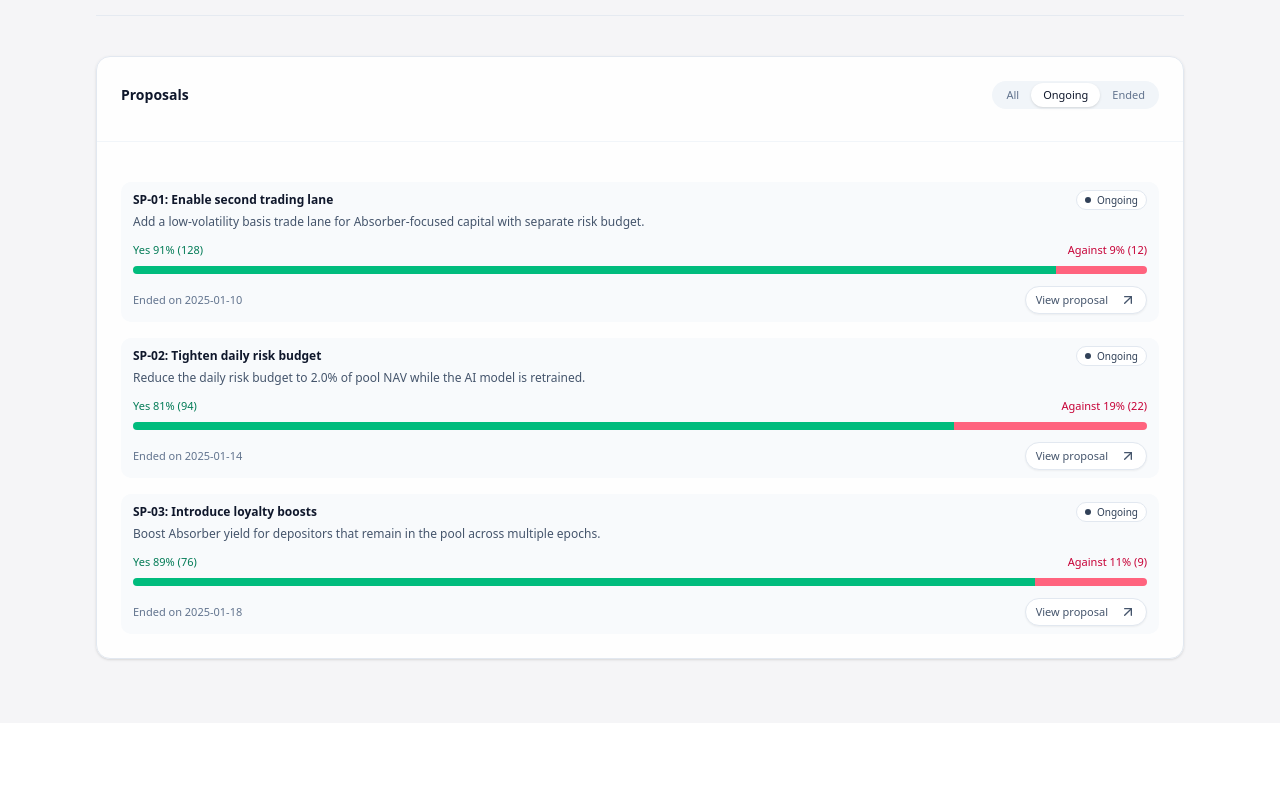
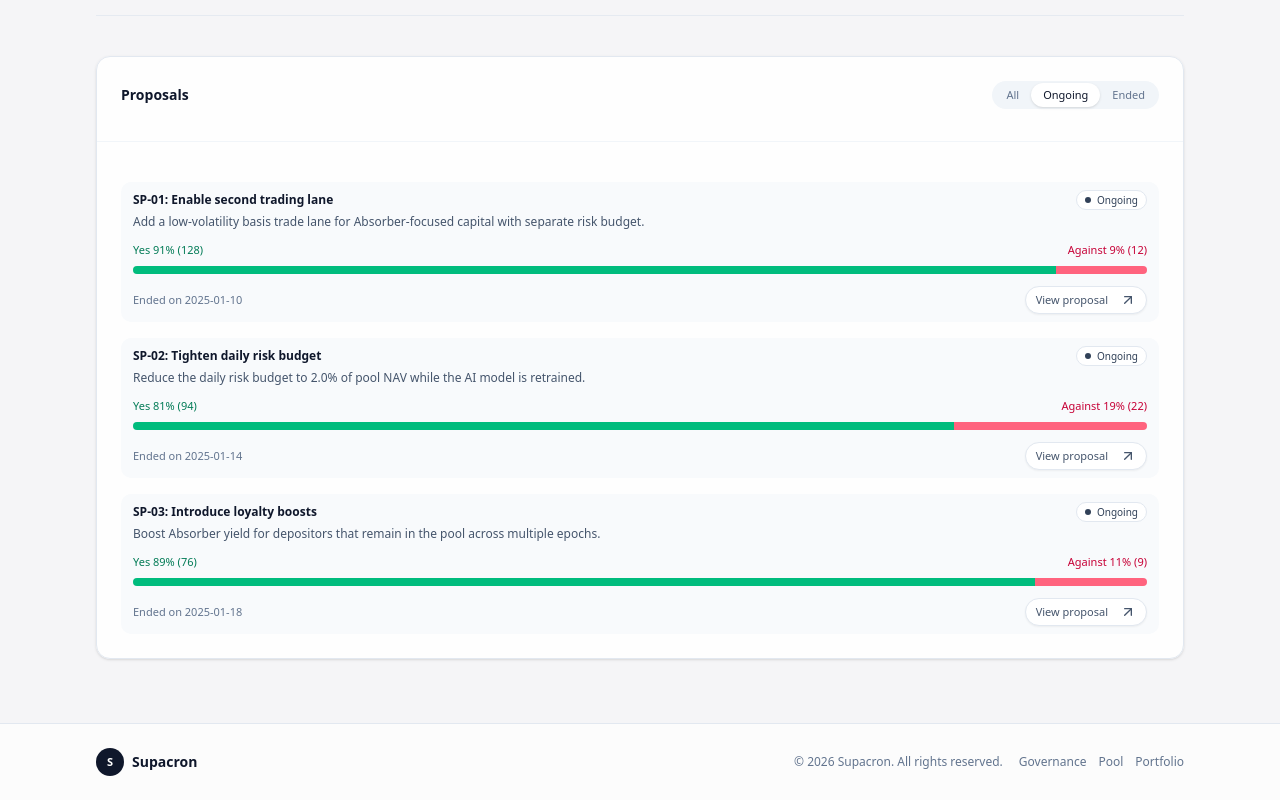
Before and after one commit to youvandra/supacrono, a Next.js app: page /governance in a window 1280 px wide. Shown: the part 418-1218 px from the top of the page. Before the commit the page ends 1141 px from the top, so only its background shows below. Built offline with nearby package versions, Linux system fonts and the light colour scheme.

Commit message:
feat(layout): add footer section to all main pages

```diff
--- a/src/app/governance/page.tsx
+++ b/src/app/governance/page.tsx
@@ -315,6 +315,7 @@ export default function GovernancePage() {
         <GovernanceHero />
         <GovernanceGrid />
       </main>
+      <FooterSection />
     </div>
   )
 }
@@ -365,6 +366,43 @@ function GovernanceHero() {
         </div>
       </div>
     </motion.section>
+  )
+}
+
+function FooterSection() {
+  return (
+    <footer className="border-t border-slate-200 bg-white/70">
+      <div className="mx-auto flex max-w-6xl flex-col gap-4 px-4 py-6 text-xs text-slate-500 sm:flex-row sm:items-center sm:justify-between sm:px-6 lg:px-8">
+        <div className="flex items-center gap-2">
+          <div className="flex h-7 w-7 items-center justify-center rounded-full bg-slate-900 text-[11px] font-semibold text-white">
+            S
+          </div>
+          <span className="text-sm font-semibold text-slate-900">
+            Supacron
+          </span>
+        </div>
+        <div className="flex flex-wrap items-center gap-4">
+          <span>© {new Date().getFullYear()} Supacron. All rights reserved.</span>
+          <div className="flex items-center gap-3">
+            <a
+              href="/governance"
+              className="transition-colors hover:text-slate-900"
+            >
+              Governance
+            </a>
+            <a href="/pool" className="transition-colors hover:text-slate-900">
+              Pool
+            </a>
+            <a
+              href="/portfolio"
+              className="transition-colors hover:text-slate-900"
+            >
+              Portfolio
+            </a>
+          </div>
+        </div>
+      </div>
+    </footer>
   )
 }
 
--- a/src/app/pool/page.tsx
+++ b/src/app/pool/page.tsx
@@ -244,6 +244,7 @@ export default function PoolPage() {
         <PnlWaterfallSection />
         <ActivityAndRiskSection />
       </main>
+      <FooterSection />
     </div>
   )
 }
@@ -270,6 +271,43 @@ function MetricPill({
         {value}
       </p>
     </div>
+  )
+}
+
+function FooterSection() {
+  return (
+    <footer className="border-t border-slate-200 bg-white/70">
+      <div className="mx-auto flex max-w-6xl flex-col gap-4 px-4 py-6 text-xs text-slate-500 sm:flex-row sm:items-center sm:justify-between sm:px-6 lg:px-8">
+        <div className="flex items-center gap-2">
+          <div className="flex h-7 w-7 items-center justify-center rounded-full bg-slate-900 text-[11px] font-semibold text-white">
+            S
+          </div>
+          <span className="text-sm font-semibold text-slate-900">
+            Supacron
+          </span>
+        </div>
+        <div className="flex flex-wrap items-center gap-4">
+          <span>© {new Date().getFullYear()} Supacron. All rights reserved.</span>
+          <div className="flex items-center gap-3">
+            <a
+              href="/governance"
+              className="transition-colors hover:text-slate-900"
+            >
+              Governance
+            </a>
+            <a href="/pool" className="transition-colors hover:text-slate-900">
+              Pool
+            </a>
+            <a
+              href="/portfolio"
+              className="transition-colors hover:text-slate-900"
+            >
+              Portfolio
+            </a>
+          </div>
+        </div>
+      </div>
+    </footer>
   )
 }
 
--- a/src/app/portfolio/page.tsx
+++ b/src/app/portfolio/page.tsx
@@ -233,6 +233,7 @@ export default function PortfolioPage() {
         <PerformanceAndRiskSection />
         <ActivitySection />
       </main>
+      <FooterSection />
     </div>
   )
 }
@@ -598,6 +599,43 @@ function ActivitySection() {
   )
 }
 
+function FooterSection() {
+  return (
+    <footer className="border-t border-slate-200 bg-white/70">
+      <div className="mx-auto flex max-w-6xl flex-col gap-4 px-4 py-6 text-xs text-slate-500 sm:flex-row sm:items-center sm:justify-between sm:px-6 lg:px-8">
+        <div className="flex items-center gap-2">
+          <div className="flex h-7 w-7 items-center justify-center rounded-full bg-slate-900 text-[11px] font-semibold text-white">
+            S
+          </div>
+          <span className="text-sm font-semibold text-slate-900">
+            Supacron
+          </span>
+        </div>
+        <div className="flex flex-wrap items-center gap-4">
+          <span>© {new Date().getFullYear()} Supacron. All rights reserved.</span>
+          <div className="flex items-center gap-3">
+            <a
+              href="/governance"
+              className="transition-colors hover:text-slate-900"
+            >
+              Governance
+            </a>
+            <a href="/pool" className="transition-colors hover:text-slate-900">
+              Pool
+            </a>
+            <a
+              href="/portfolio"
+              className="transition-colors hover:text-slate-900"
+            >
+              Portfolio
+            </a>
+          </div>
+        </div>
+      </div>
+    </footer>
+  )
+}
+
 function MiniPerformanceChart() {
   const containerRef = useRef<HTMLDivElement | null>(null)
 
```
